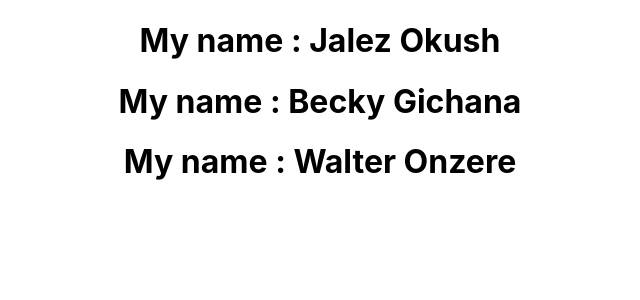
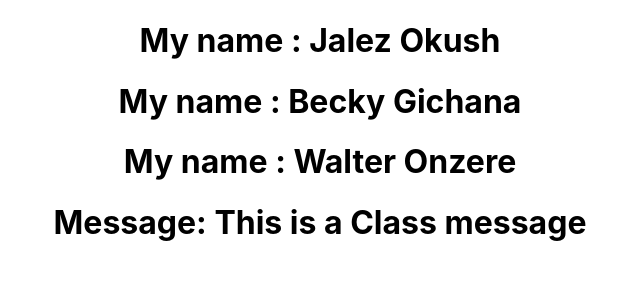
Before and after one commit to charles-okunzo/Learning-React, a React (Create React App) app: page / in a window 1280 px wide. Shown: the top 300 px of the page, without its empty margins (320-960 px from the left). Built offline with nearby package versions, Linux system fonts and the light colour scheme.

Commit message:
add use of props in class based component

```diff
--- a/src/App.js
+++ b/src/App.js
@@ -1,7 +1,7 @@
 // import logo from './logo.svg';
 import './App.css';
 // import Hello from './components/Hello';
-// import Message from './components/Message';
+import Message from './components/Message';
 import Profile from './components/Profile';
 
 function App() {
@@ -10,6 +10,7 @@ function App() {
       <Profile name = "Jalez" lastName = "Okush" />
       <Profile name = "Becky" lastName = "Gichana" />
       <Profile name = "Walter" lastName = "Onzere" />
+      <Message messageContent="This is a Class message" />
 
 
     </div>
--- a/src/components/Message.js
+++ b/src/components/Message.js
@@ -2,7 +2,7 @@ import { Component } from "react"
 
 class Message extends Component {
 render() {
-    return <h1>This is a Class component</h1>
+    return <h1>Message: {this.props.messageContent}</h1>
 }
 }
 
```
